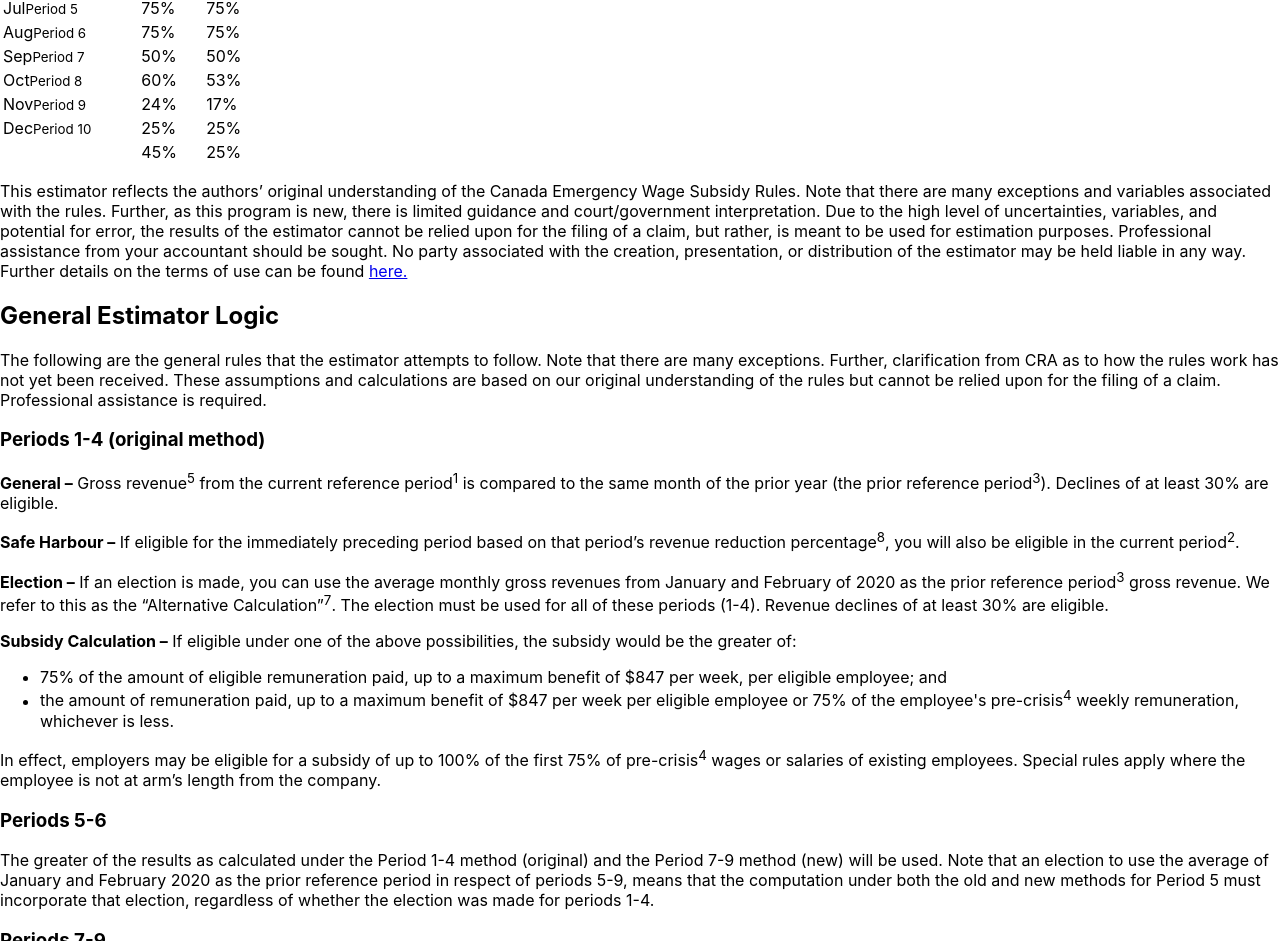
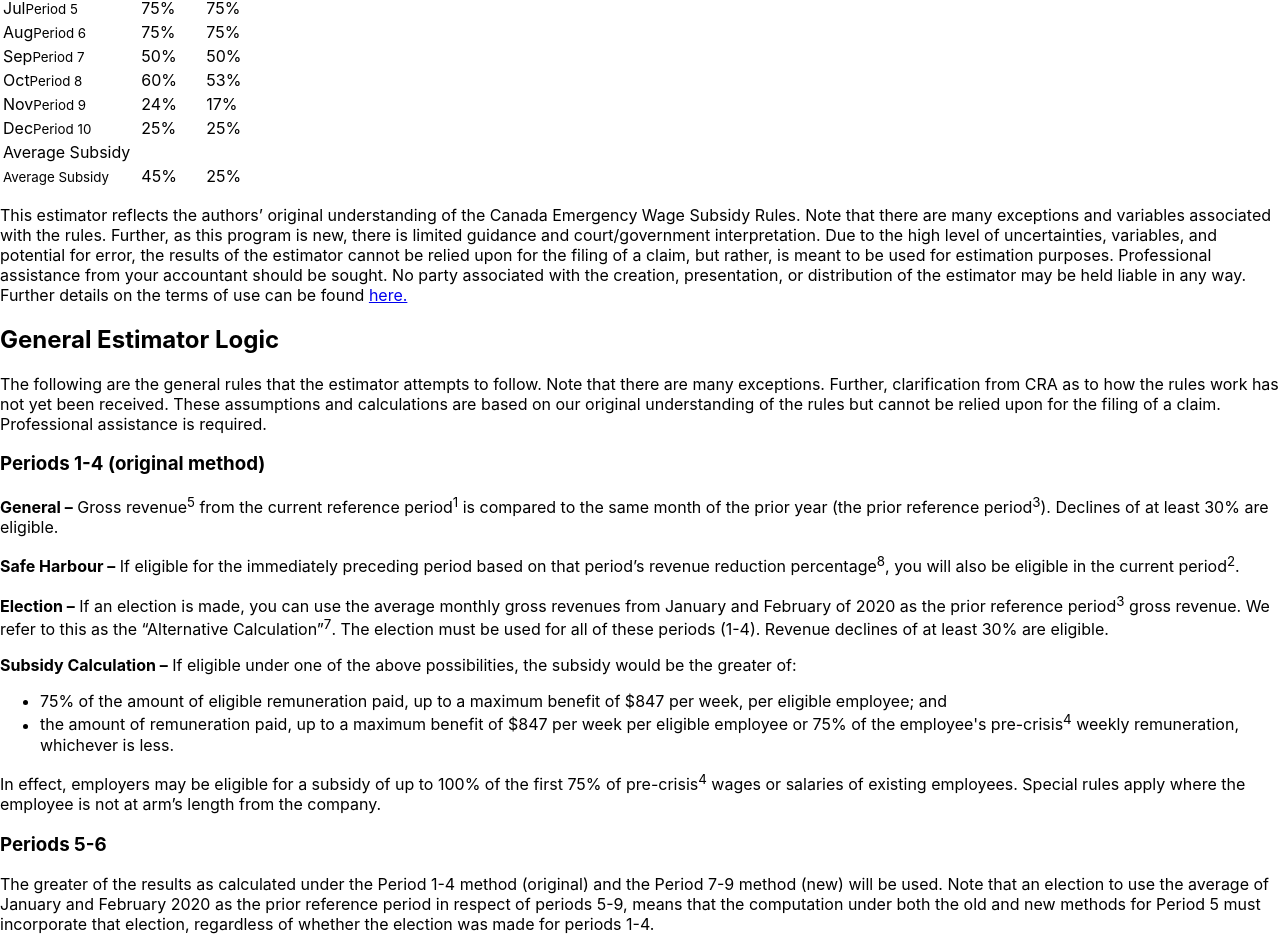
Before and after one commit to gopunchcard/cews-calculator, a React (Create React App) app: page / in a window 1280 px wide. Shown: the part 2552-3493 px from the top of the page. Built offline with nearby package versions, Linux system fonts and the light colour scheme; the HTML template or start-up script is replaced by a standard one; a web font is replaced by a local one.

Commit message:
Added average label to calculations

```diff
--- a/src/Calculator.tsx
+++ b/src/Calculator.tsx
@@ -169,7 +169,7 @@ const Calculator: React.FC<IProps> = ( props: IProps ) => {
 					</div>
 				</div>
 			</div>
-			<div className="col-lg-auto mt-4 mt-lg-0 py-4 px-lg-0 py-lg-3 bg-quinary">
+			<div className="col-lg-auto mt-4 mt-lg-0 pt-4 px-lg-0 pt-lg-3 bg-quinary">
 				<h2 className="h6 px-sm-3 text-sm-center text-monospace text-uppercase">
 					Estimated subsidy
 				</h2>
@@ -218,9 +218,13 @@ const Calculator: React.FC<IProps> = ( props: IProps ) => {
 								</tr>
 							)
 						})}
-						<tr>
+						<tr className="bg-quinary border-top border-dark">
+							<td colSpan={2} className="d-none d-lg-table-cell pb-0 text-uppercase text-monospace small text-nowrap text-center">Average Subsidy</td>
+						</tr>
+						<tr className="bg-quinary">
 							<td className="px-3 text-uppercase text-monospace small text-nowrap align-middle d-lg-none">
-								<small className="d-block mt-n2">
+								<small className="font-weight-bold">
+									Average Subsidy
 								</small>
 							</td>
 							<td className="px-3">
```
